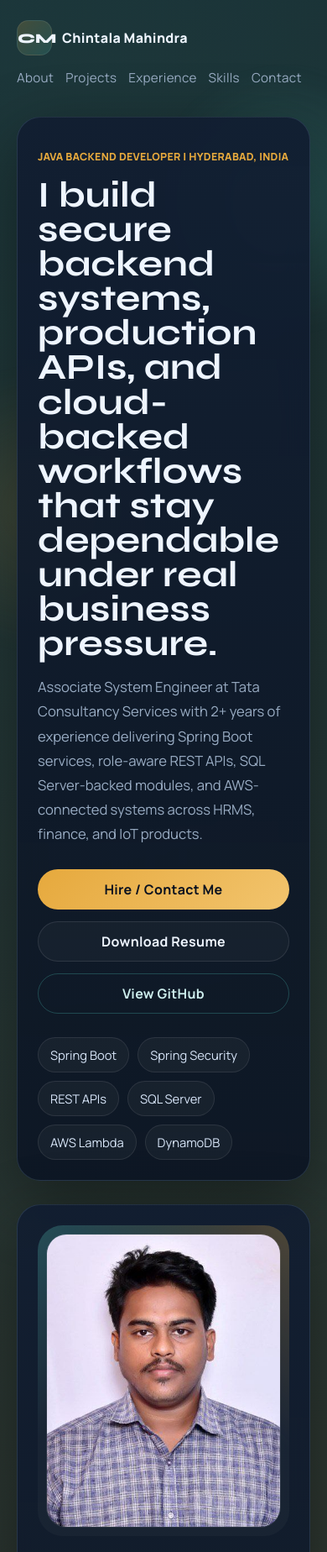
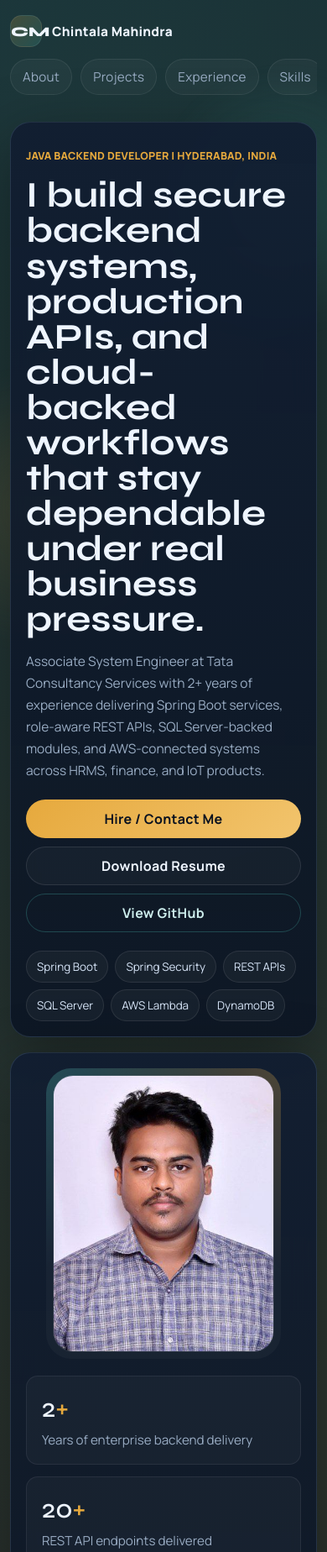
Before and after one commit to ARGOD2213/Mahindra-Profile, a plain HTML site: page index.html in a window 390 px wide. Shown: the top 1848 px of the page at 84% size. Drawn offline with Linux system fonts and the light colour scheme.

Commit message:
Improve mobile portfolio layout

```diff
--- a/styles.css
+++ b/styles.css
@@ -32,6 +32,7 @@
     radial-gradient(circle at 85% 15%, rgba(230, 169, 61, 0.16), transparent 25%),
     linear-gradient(180deg, #07101d 0%, #09111f 55%, #070d17 100%);
   color: var(--text);
+  overflow-x: hidden;
 }
 
 a {
@@ -610,42 +611,119 @@
 }
 
 @media (max-width: 760px) {
+  :root {
+    --container: min(100vw - 24px, 1180px);
+  }
+
   .topbar {
     flex-direction: column;
     align-items: flex-start;
-    gap: 16px;
+    gap: 14px;
+    padding: 18px 0 10px;
+  }
+
+  .brand {
+    width: 100%;
+  }
+
+  .brand-text {
+    font-size: 0.96rem;
   }
 
   .nav {
-    flex-wrap: wrap;
-    gap: 14px;
+    width: 100%;
+    flex-wrap: nowrap;
+    gap: 10px;
+    overflow-x: auto;
+    padding-bottom: 4px;
+    scrollbar-width: none;
+  }
+
+  .nav::-webkit-scrollbar {
+    display: none;
+  }
+
+  .nav a {
+    flex: 0 0 auto;
+    padding: 10px 14px;
+    border-radius: 999px;
+    border: 1px solid rgba(255, 255, 255, 0.08);
+    background: rgba(255, 255, 255, 0.03);
   }
 
   .section {
-    padding: 28px 0;
+    padding: 24px 0;
   }
 
   .hero {
+    gap: 18px;
     padding-top: 18px;
+    padding-bottom: 36px;
+  }
+
+  h1 {
+    font-size: clamp(2.15rem, 11vw, 3.5rem);
+    line-height: 0.98;
+  }
+
+  h2 {
+    font-size: clamp(1.6rem, 8vw, 2.4rem);
   }
 
   .hero-copy,
   .hero-card,
   .panel,
+  .impact-card,
   .case-study,
   .project-card,
   .timeline-item,
   .skill-panel,
+  .proof-card,
   .contact-card {
-    padding: 24px;
+    padding: 20px;
+  }
+
+  .hero-text,
+  p,
+  .detail-list li {
+    font-size: 0.97rem;
+    line-height: 1.68;
+  }
+
+  .hero-actions {
+    gap: 10px;
+    margin-top: 22px;
+  }
+
+  .signal-bar {
+    gap: 8px;
+    margin-top: 22px;
+  }
+
+  .signal-bar span,
+  .tag-row span,
+  .proof-points span {
+    padding: 9px 12px;
+    font-size: 0.84rem;
+  }
+
+  .portrait-wrap {
+    width: min(100%, 280px);
+    margin-bottom: 20px;
+    padding: 8px;
   }
 
   .timeline-item {
-    padding-left: 58px;
+    padding-left: 54px;
   }
 
   .timeline-item::before {
     left: 22px;
+    top: 26px;
+  }
+
+  .timeline-date {
+    font-size: 0.8rem;
   }
 
   .hero-card-grid,
@@ -653,12 +731,65 @@
     grid-template-columns: 1fr;
   }
 
+  .metric-card {
+    min-height: auto;
+  }
+
+  .case-stats div {
+    padding: 16px;
+  }
+
+  .impact-number {
+    font-size: 2.25rem;
+  }
+
+  .contact-links {
+    flex-direction: column;
+    gap: 12px;
+    align-items: flex-start;
+  }
+
   .button {
     width: 100%;
+    min-height: 46px;
   }
 
   .footer {
     flex-direction: column;
     align-items: flex-start;
+    gap: 8px;
+    padding-bottom: 24px;
   }
 }
+
+@media (max-width: 480px) {
+  :root {
+    --radius-xl: 24px;
+    --radius-lg: 18px;
+    --radius-md: 14px;
+  }
+
+  .hero-copy,
+  .hero-card,
+  .panel,
+  .impact-card,
+  .case-study,
+  .project-card,
+  .timeline-item,
+  .skill-panel,
+  .proof-card,
+  .contact-card {
+    padding: 18px;
+  }
+
+  .brand-mark {
+    width: 38px;
+    height: 38px;
+  }
+
+  .case-stats strong,
+  .metric-value,
+  .impact-number {
+    font-size: 2rem;
+  }
+}
```
